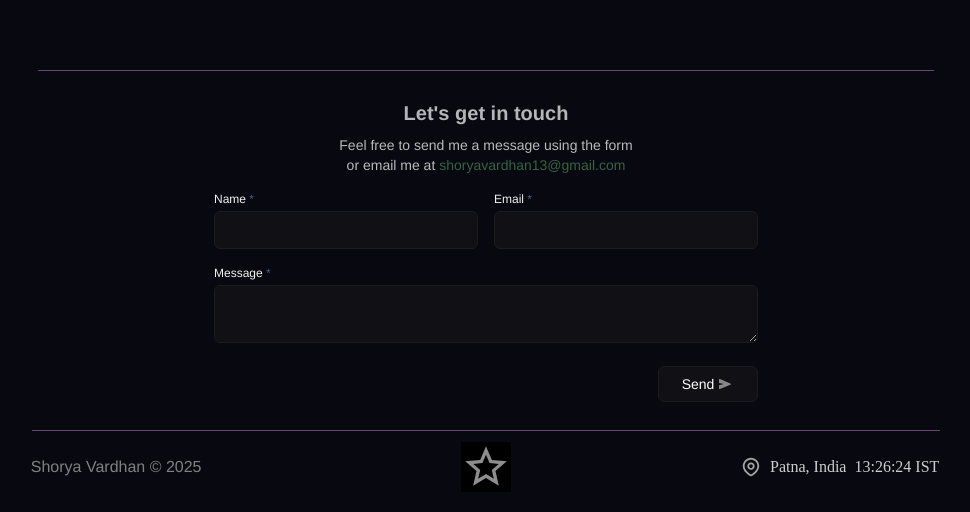
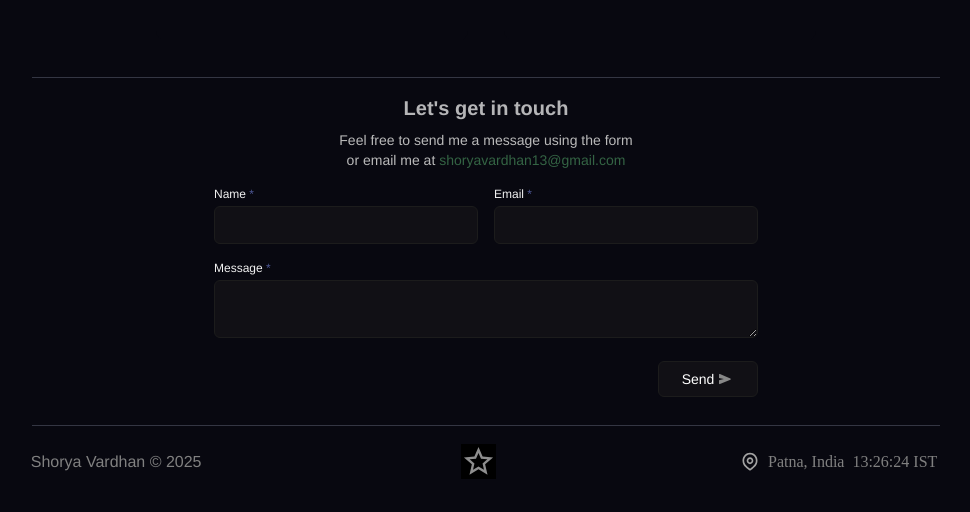
Before and after one commit to shoryax/githubCertificate, a Next.js app: page / in a window 1280 px wide. Shown: the part 1527-2039 px from the top of the page, without its empty margins (154-1124 px from the left). Built offline with nearby package versions, Linux system fonts and the light colour scheme; a web font is replaced by a local one.

Commit message:
those hr lines

```diff
--- a/data/data.json
+++ b/data/data.json
@@ -4,7 +4,7 @@
             "id": "1",
             "title": "Cards for Mental Health",
             "description": "A supportive space offering guided activities, reflections, and gentle routines to build healthier mental habits each day. Tracks your progress and focuses on personal growth.",
-            "link": "https://apps.apple.com/us/app/ut-dining/id6743042002",
+            "link": "hi there",
             "image": "/mentalHealth.png",
             "tech": "figma, next-js, github copilot"
         },
--- a/src/components/Footer.tsx
+++ b/src/components/Footer.tsx
@@ -2,9 +2,10 @@ const Footer: React.FC = () => {
   return (
     <div id="contact">
       <footer className="text-white py-5 relative" style={{ overflow: "hidden" }}>
-        <hr className="border-t mx-auto w-[70%] mb-7" style={{ color: "#684574" }} />
-
-        <div className="text-center font-semibold text-xl mb-2 text-white/70">Let's get in touch</div>
+        <hr
+          className="mx-auto my-2 w-[71%] h-[0.650px] bg-[#343643] border-0"
+        />
+        <div className="text-center font-semibold text-xl mb-2 my-4 text-white/70">Let's get in touch</div>
 
         <div className="text-center text-sm text-[#BABABA] w-[75%] mx-auto mb-4">
           Feel free to send me a message using the form
@@ -12,7 +13,6 @@ const Footer: React.FC = () => {
           <span className="text-[#346444] font-medium">shoryavardhan13@gmail.com</span>
         </div>
 
-        {/* Form */}
         <form className="w-full max-w-xl mx-auto space-y-4 px-4">
           <div className="flex gap-4">
             <div className="flex-1">
--- a/src/components/Intro.tsx
+++ b/src/components/Intro.tsx
@@ -43,7 +43,9 @@ export default function Intro() {
         </div>
       </div>
 
-      <hr className="mx-auto w-[78%] my-2" style={{ color: '#684574' }} />
+      <hr
+        className="mx-auto my-2 w-[78%] h-[0.250px] bg-[#343643] border-0"
+      />
     </div>
   );
 }
--- a/src/components/Time.tsx
+++ b/src/components/Time.tsx
@@ -28,8 +28,7 @@ const Time: React.FC = () => {
     return (
         <div className="">
             <hr
-                className="mx-auto my-2 w-[71%] flex justify-center"
-                style={{ color: "#684574" }}
+                className="mx-auto my-2 w-[71%] h-[0.650px] bg-[#343643] border-0"
             />
             <div className="w-[73%] mx-auto mt-2 mb-5 rounded-2xl transition-colors px-3 flex items-center justify-center">
                 <div className="relative w-full flex items-center justify-between py-4">
@@ -38,13 +37,13 @@ const Time: React.FC = () => {
                     </div>
 
                     <div className="absolute left-1/2 transform -translate-x-1/2 hidden md:flex">
-                        <div>
+                        <div className="w-[70%] h-[70%]">
                             <img src="/star.svg" alt="" loading="lazy" />
                         </div>
                     </div>
 
-                    <div className="text-center font-sm text-base text-white/80 font-[Satoshi] flex items-center gap-2">
-                        <img className="w-[11%] h-[11%]" src="/locat.svg" alt="Location Icon" loading="lazy" />
+                    <div className="text-center font-sm text-base font-[Satoshi] flex items-center gap-2" style={{ color: "gray" }} >
+                        <img className="w-[10%] h-[12%]" src="/locat.svg" alt="Location Icon" loading="lazy" />
                         Patna, India
                         <div className="gap-3">{timeIST}</div>
                     </div>
```
